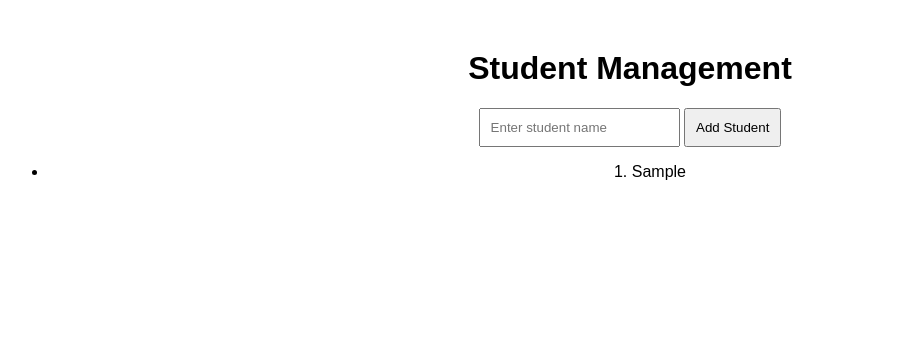
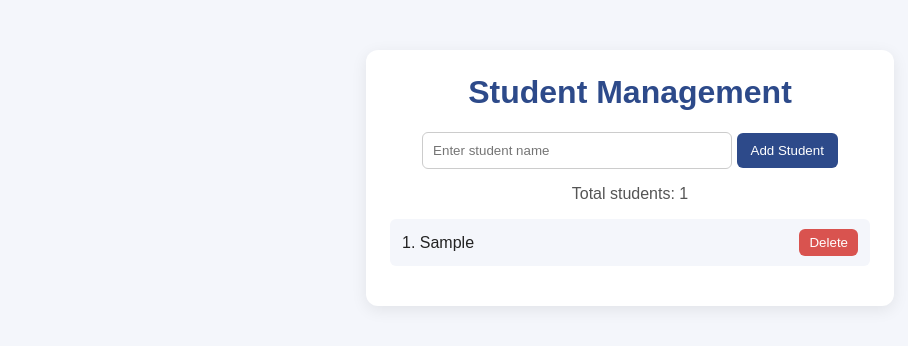
Before and after one commit to pravadaR/SE_lab, a plain HTML site: page index.html in a window 1280 px wide. Both pictures are taken after typing "Sample" into the empty fields and a click on the button "Add Student". Shown: the whole page, without its empty margins (10-918 px from the left). Drawn offline with Linux system fonts and the light colour scheme.

Commit message:
v2.0: Add delete button, student count, Enter key and new styling

```diff
--- a/Design.css
+++ b/Design.css
@@ -1,18 +1,72 @@
 body {
-  font-family: Arial;
+  font-family: Arial, sans-serif;
+  background: #f4f6fb;
+  color: #222;
   text-align: center;
-  margin-top: 50px;
+  margin: 0;
+  padding: 50px 16px;
+}
+
+.container {
+  max-width: 480px;
+  margin: 0 auto;
+  background: #fff;
+  padding: 24px;
+  border-radius: 12px;
+  box-shadow: 0 4px 16px rgba(0, 0, 0, 0.08);
+}
+
+h1 {
+  margin-top: 0;
+  color: #2d4a8a;
 }
 
 input {
   padding: 10px;
+  width: 60%;
+  border: 1px solid #ccc;
+  border-radius: 6px;
 }
 
 button {
-  padding: 10px;
+  padding: 10px 14px;
   cursor: pointer;
+  border: none;
+  border-radius: 6px;
+  background: #2d4a8a;
+  color: #fff;
+}
+
+button:hover {
+  background: #1f3566;
+}
+
+#count {
+  margin-top: 16px;
+  color: #555;
+}
+
+ul {
+  list-style: none;
+  padding: 0;
+  text-align: left;
 }
 
 li {
-  margin: 10px;
+  display: flex;
+  justify-content: space-between;
+  align-items: center;
+  margin: 8px 0;
+  padding: 10px 12px;
+  background: #f4f6fb;
+  border-radius: 6px;
 }
+
+.delete-btn {
+  background: #d9534f;
+  padding: 6px 10px;
+}
+
+.delete-btn:hover {
+  background: #b52b27;
+}
--- a/Functionality.js
+++ b/Functionality.js
@@ -1,5 +1,6 @@
 // Stores all Student objects
 let students = [];
+let nextId = 1;
 
 // Adds a new student to the list
 function addStudent() {
@@ -11,12 +12,42 @@ function addStudent() {
     return;
   }
 
-  let student = new Student(students.length + 1, name);
-  students.push(student);
+  students.push(new Student(nextId++, name));
+  input.value = "";
+  renderList();
+}
 
-  let li = document.createElement("li");
-  li.innerText = student.getDetails();
-  document.getElementById("studentList").appendChild(li);
+// Removes a student by id
+function deleteStudent(id) {
+  students = students.filter((s) => s.id !== id);
+  renderList();
+}
 
-  input.value = "";
+// Redraws the list and the count
+function renderList() {
+  let list = document.getElementById("studentList");
+  list.innerHTML = "";
+
+  students.forEach((student) => {
+    let li = document.createElement("li");
+
+    let span = document.createElement("span");
+    span.innerText = student.getDetails();
+
+    let btn = document.createElement("button");
+    btn.innerText = "Delete";
+    btn.className = "delete-btn";
+    btn.onclick = () => deleteStudent(student.id);
+
+    li.appendChild(span);
+    li.appendChild(btn);
+    list.appendChild(li);
+  });
+
+  document.getElementById("count").innerText = `Total students: ${students.length}`;
 }
+
+// Add student on Enter key
+document.getElementById("name").addEventListener("keydown", (e) => {
+  if (e.key === "Enter") addStudent();
+});
--- a/index.html
+++ b/index.html
@@ -1,16 +1,20 @@
 <!doctype html>
 <html>
   <head>
-    <title>Student App</title>
+    <title>Student Management App</title>
+    <meta name="viewport" content="width=device-width, initial-scale=1" />
     <link rel="stylesheet" href="Design.css" />
   </head>
   <body>
-    <h1>Student Management</h1>
+    <div class="container">
+      <h1>Student Management</h1>
 
-    <input type="text" id="name" placeholder="Enter student name" />
-    <button onclick="addStudent()">Add Student</button>
+      <input type="text" id="name" placeholder="Enter student name" />
+      <button onclick="addStudent()">Add Student</button>
 
-    <ul id="studentList"></ul>
+      <p id="count">Total students: 0</p>
+      <ul id="studentList"></ul>
+    </div>
 
     <script src="Student.js"></script>
     <script src="Functionality.js"></script>
```
